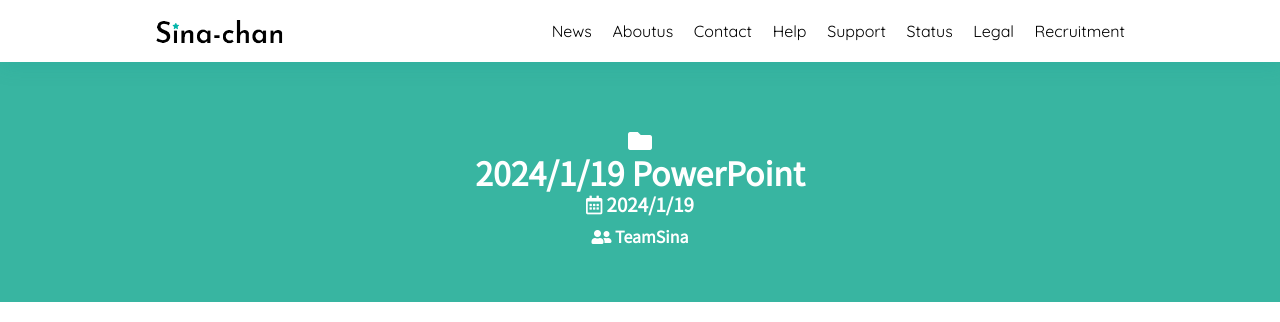
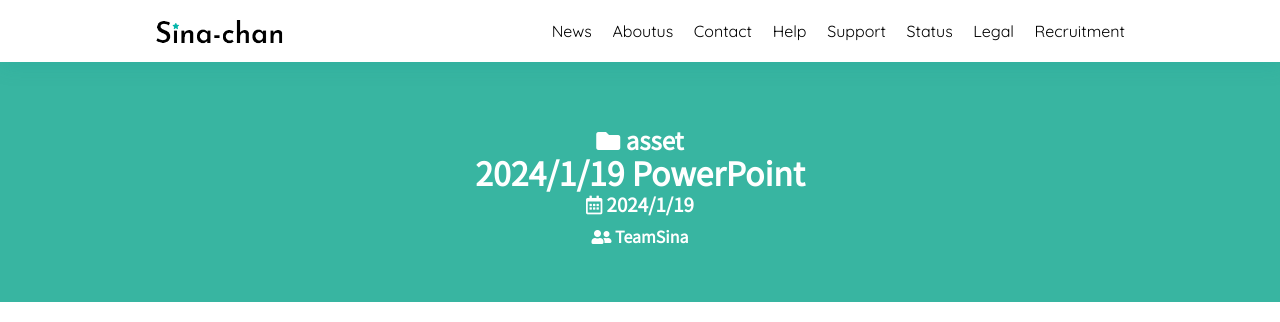
Before and after one commit to SinaKitagami/sinakitagami.github.io, a Jekyll site: the page built from _posts/asset/2024-1-19-powerpoint.md, in a window 1280 px wide and 900 px high. Shown: the top 322 px of the window. Built offline with Jekyll 4.4.1, drawn with Linux system fonts in a browser that asks for light colours; nearby versions of some CDN libraries; a script that is not in the unit is left out.

Commit message:
Update 2024-1-19-powerpoint.md

```diff
--- a/_posts/asset/2024-1-19-powerpoint.md
+++ b/_posts/asset/2024-1-19-powerpoint.md
@@ -2,6 +2,8 @@
 layout: post
 title: "2024/1/19 PowerPoint"
 author: TeamSina
+categories:
+- asset
 
 ---
 
```
